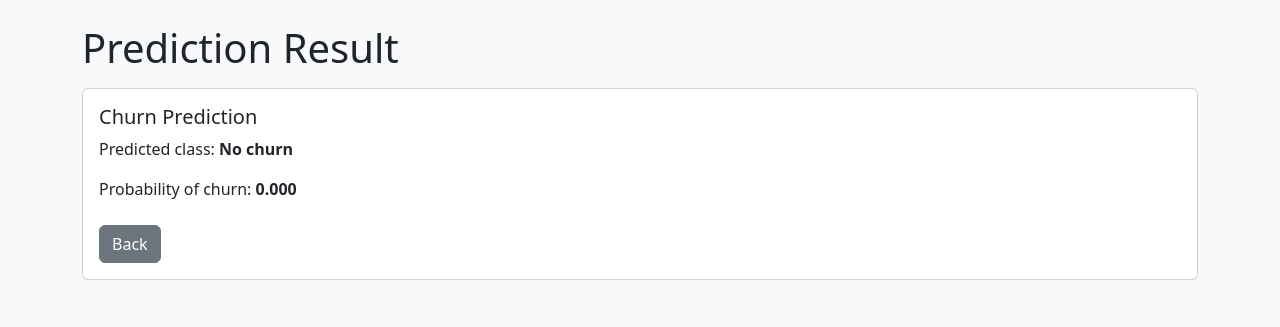
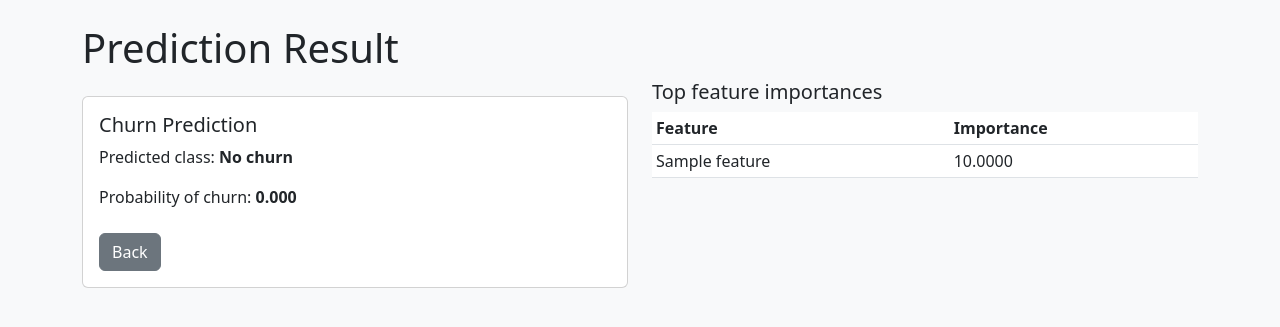
Before and after one commit to Sandeep21803/-Customer-Churn-Detection, a Flask app: template templates/result.html in a window 1280 px wide. Shown: the top 327 px of the page. Run offline with Flask 3, Linux system fonts and the light colour scheme; the template is opened without the code that fills it: most values are stand-ins (such as "Sample title", 1, 10 or a date in 2020); parts of the project's set-up code (start-up, migrations or seed data) failed here and were passed over.

Commit message:
Aug 5, 2026, 1:58 PM

```diff
--- a/templates/result.html
+++ b/templates/result.html
@@ -9,6 +9,8 @@
   <body class="bg-light">
     <div class="container py-4">
       <h1>Prediction Result</h1>
+      <div class="row">
+        <div class="col-md-6">
           <div class="card mt-3">
             <div class="card-body">
               <h5 class="card-title">Churn Prediction</h5>
@@ -20,5 +22,21 @@
             </div>
           </div>
         </div>
+
+        <div class="col-md-6">
+          {% if importances %}
+          <h5>Top feature importances</h5>
+          <table class="table table-sm">
+            <thead><tr><th>Feature</th><th>Importance</th></tr></thead>
+            <tbody>
+              {% for row in importances %}
+              <tr><td>{{ row['feature'] }}</td><td>{{ '%.4f'|format(row['importance']) }}</td></tr>
+              {% endfor %}
+            </tbody>
+          </table>
+          {% endif %}
+        </div>
+      </div>
+    </div>
   </body>
 </html>
```
Lines whose indentation alone changed are shown as unchanged.
